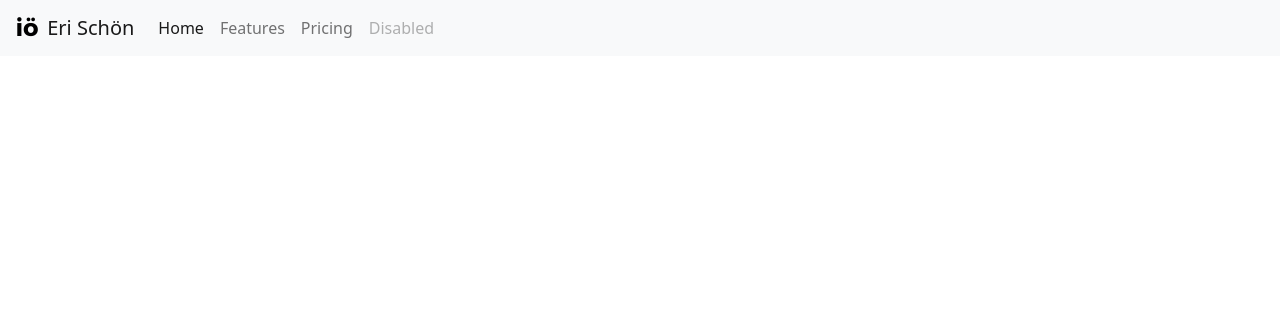
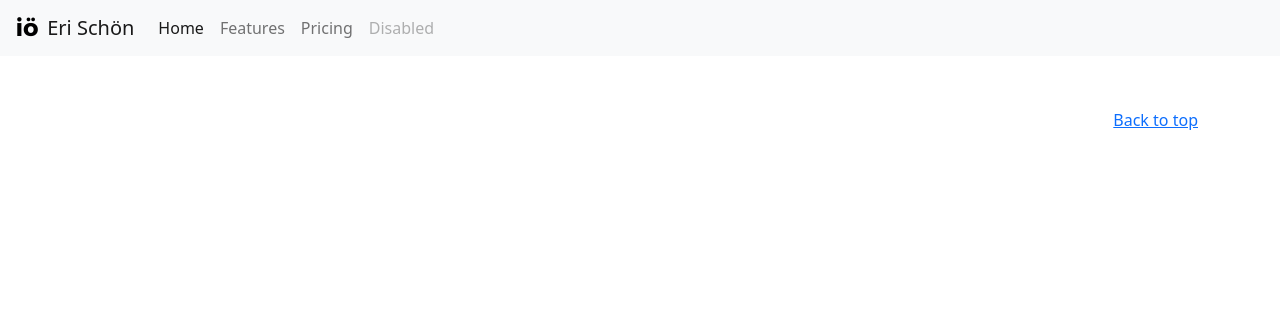
Before and after one commit to erischon/personal_portfolio_project, a Django app: template portfolio/templates/portfolio/base.html in a window 1280 px wide. Shown: the top 316 px of the page. Run offline with Django 3.2, Linux system fonts and the light colour scheme; the template is opened without the code that fills it, so the values that code supplies are empty; some libraries are stand-ins or nearby versions.

Commit message:
Update base.html

```diff
--- a/portfolio/templates/portfolio/base.html
+++ b/portfolio/templates/portfolio/base.html
@@ -37,6 +37,16 @@
 
 {% block content %}{% endblock %}
 
+<footer class="text-muted py-5">
+  <div class="container">
+    <p class="float-end mb-1">
+      <a href="#">Back to top</a>
+    </p>
+    <p class="mb-1"></p>
+    <p class="mb-0"></p>
+  </div>
+</footer>
+
     <script src="https://cdn.jsdelivr.net/npm/@popperjs/core@2.5.4/dist/umd/popper.min.js" integrity="sha384-q2kxQ16AaE6UbzuKqyBE9/u/KzioAlnx2maXQHiDX9d4/zp8Ok3f+M7DPm+Ib6IU" crossorigin="anonymous"></script>
     <script src="https://cdn.jsdelivr.net/npm/bootstrap@5.0.0-beta1/dist/js/bootstrap.min.js" integrity="sha384-pQQkAEnwaBkjpqZ8RU1fF1AKtTcHJwFl3pblpTlHXybJjHpMYo79HY3hIi4NKxyj" crossorigin="anonymous"></script>
 
```
